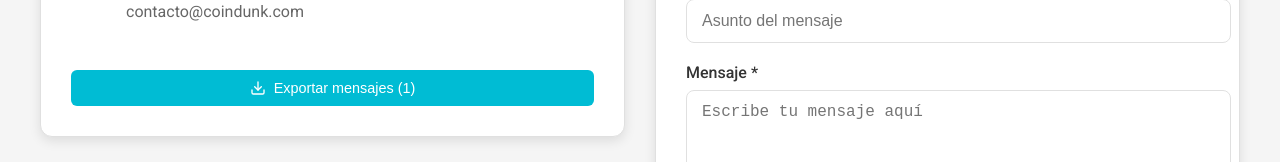
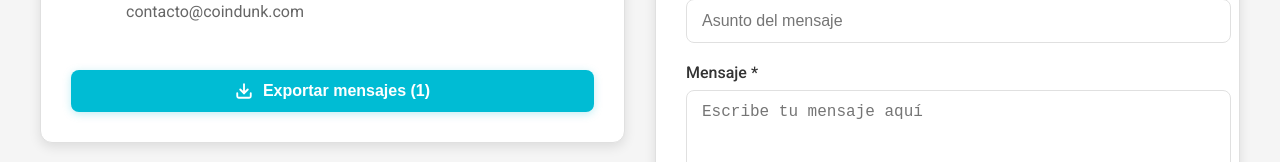
Before and after one commit to MiguelRegueiro/CoinDunk, a React (Create React App) app: page /contacto in a window 1280 px wide. Both pictures are taken after typing "Sample", "name@example.com", "Sample", "Sample" into the empty fields and a click on the button "Enviar mensaje". Shown: the part 655-817 px from the top of the page. Built offline with nearby package versions, Linux system fonts and the light colour scheme.

Commit message:
Mejora menor en la página de contacto

```diff
--- a/src/pages/Contacto.js
+++ b/src/pages/Contacto.js
@@ -339,28 +339,45 @@ const Contacto = () => {
               onClick={exportMessages}
               style={{
                 backgroundColor: theme.colors.secondary,
-                  color: theme.colors.textOnPrimary,
-                  padding: '10px 15px',
+                color: theme.colors.textOnSecondary,
+                padding: '12px 20px',
                 border: 'none',
-                  borderRadius: '6px',
-                  fontSize: '0.9rem',
-                  fontWeight: '500',
+                borderRadius: '8px',
+                fontSize: '1rem',
+                fontWeight: '600',
                 cursor: 'pointer',
-                  transition: 'all 0.2s ease',
+                transition: 'all 0.3s ease',
                 width: '100%',
                 display: 'flex',
                 justifyContent: 'center',
                 alignItems: 'center',
-                  gap: '8px'
+                gap: '10px',
+                boxShadow: `0 2px 8px ${theme.colors.secondary}40`
               }}
               onMouseOver={(e) => {
                 e.target.style.backgroundColor = theme.colors.secondaryHover;
+                e.target.style.transform = 'translateY(-2px)';
+                e.target.style.boxShadow = `0 4px 12px ${theme.colors.secondary}60`;
               }}
               onMouseOut={(e) => {
                 e.target.style.backgroundColor = theme.colors.secondary;
+                e.target.style.transform = 'translateY(0)';
+                e.target.style.boxShadow = `0 2px 8px ${theme.colors.secondary}40`;
               }}
             >
-                <svg width="16" height="16" viewBox="0 0 24 24" fill="none" stroke="currentColor" strokeWidth="2" strokeLinecap="round" strokeLinejoin="round">
+              <svg
+                width="18"
+                height="18"
+                viewBox="0 0 24 24"
+                fill="none"
+                stroke="currentColor"
+                strokeWidth="2.5"
+                strokeLinecap="round"
+                strokeLinejoin="round"
+                style={{
+                  transition: 'all 0.3s ease'
+                }}
+              >
                 <path d="M21 15v4a2 2 0 0 1-2 2H5a2 2 0 0 1-2-2v-4"></path>
                 <polyline points="7 10 12 15 17 10"></polyline>
                 <line x1="12" y1="15" x2="12" y2="3"></line>
```
Lines whose indentation alone changed are shown as unchanged.
